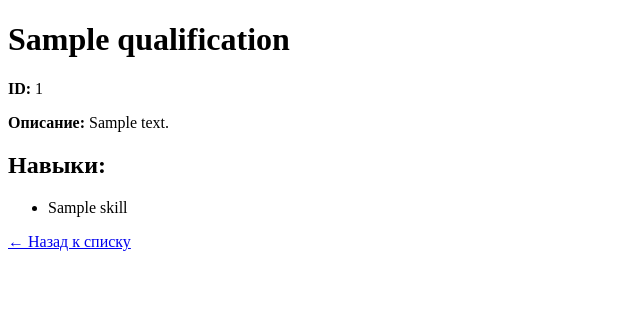
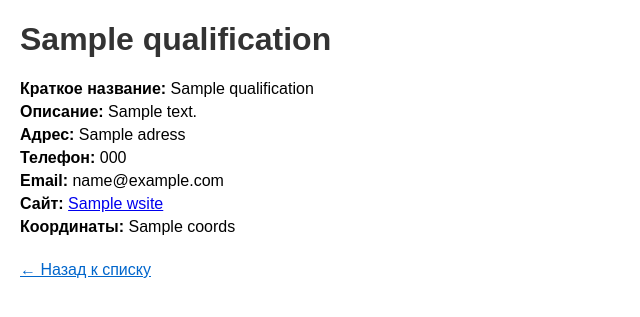
Before and after one commit to AnnLiubavetskaya/ipo-lr-Django-Liubavetskaia, a Django app: template picnic_shop/templates/qualification_detail.html in a window 1280 px wide. Shown: the top 317 px of the page, without its empty margins (0-640 px from the left). Run offline with Django 5.2, Linux system fonts and the light colour scheme; the template is opened without the code that fills it: most values are stand-ins (such as "Sample title", 1, 10 or a date in 2020).

Commit message:
лр 15 2 сохранение добавление логгинга исправление

```diff
--- a/picnic_shop/templates/qualification_detail.html
+++ b/picnic_shop/templates/qualification_detail.html
@@ -2,20 +2,30 @@
 <html lang="ru">
 <head>
     <meta charset="UTF-8">
-    <title>{{ qualification.name }}</title>
+    <title>{{ qualification.title }}</title>
+    <style>
+        body { font-family: Arial, sans-serif; margin: 20px; }
+        h1 { color: #333; }
+        p { margin: 5px 0; }
+        .back-link { display: inline-block; margin-top: 20px; color: #0066cc; }
+    </style>
 </head>
 <body>
-    <h1>{{ qualification.name }}</h1>
-    <p><strong>ID:</strong> {{ qualification.id }}</p>
-    <p><strong>Описание:</strong> {{ qualification.description }}</p>
+    <h1>{{ qualification.title }}</h1>
+    <p><strong>Краткое название:</strong> {{ qualification.short_title }}</p>
+    <p><strong>Описание:</strong> {{ qualification.desc }}</p>
+    <p><strong>Адрес:</strong> {{ qualification.adress }}</p>
+    <p><strong>Телефон:</strong> {{ qualification.tel }}</p>
+    <p><strong>Email:</strong> {{ qualification.email }}</p>
 
-    <h2>Навыки:</h2>
-    <ul>
-        {% for skill in qualification.skills %}
-            <li>{{ skill }}</li>
-        {% endfor %}
-    </ul>
+    {% if qualification.wsite %}
+    <p><strong>Сайт:</strong> <a href="{{ qualification.wsite }}" target="_blank">{{ qualification.wsite }}</a></p>
+    {% endif %}
 
-    <a href="{% url 'qualifications_list' %}">← Назад к списку</a>
+    {% if qualification.coords %}
+    <p><strong>Координаты:</strong> {{ qualification.coords }}</p>
+    {% endif %}
+
+    <a href="{% url 'qualifications_list' %}" class="back-link">← Назад к списку</a>
 </body>
 </html>
```
Also changed, not shown: my_project_2/settings.py (+14 -0 lines), picnic_shop/templates/qualifications_list.html (+12 -3 lines), picnic_shop/views.py (+48 -8 lines).
